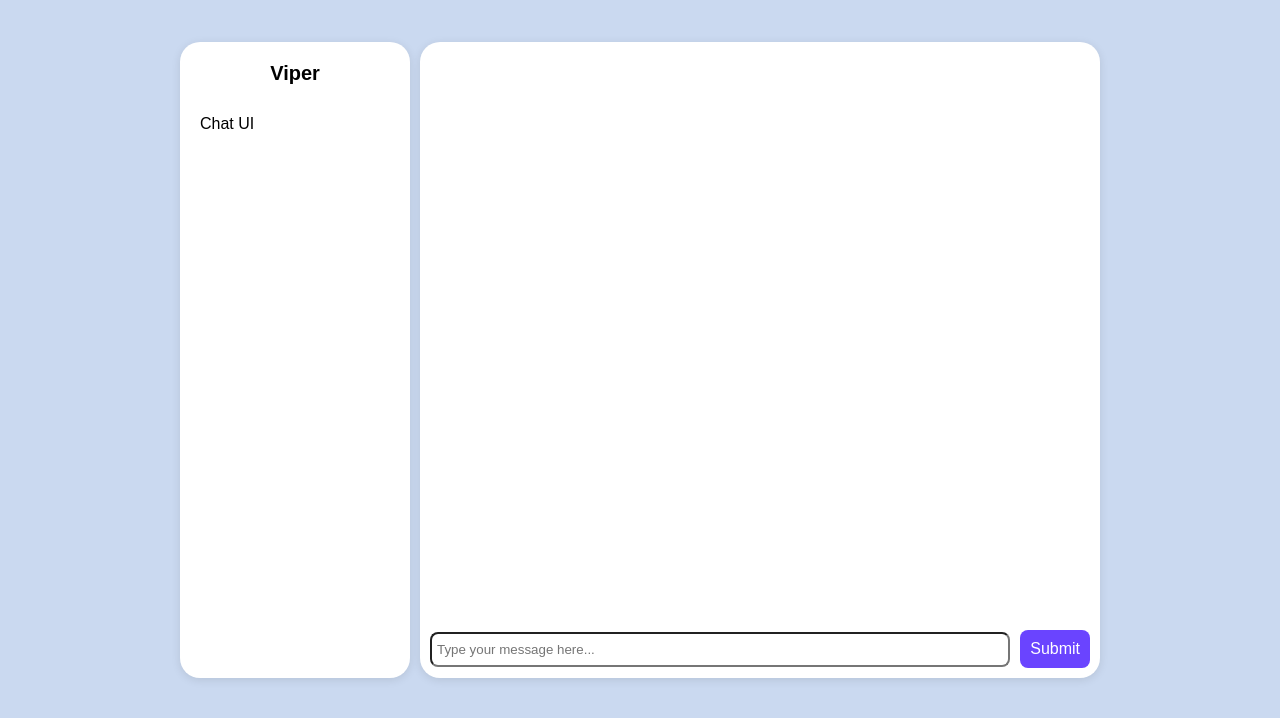
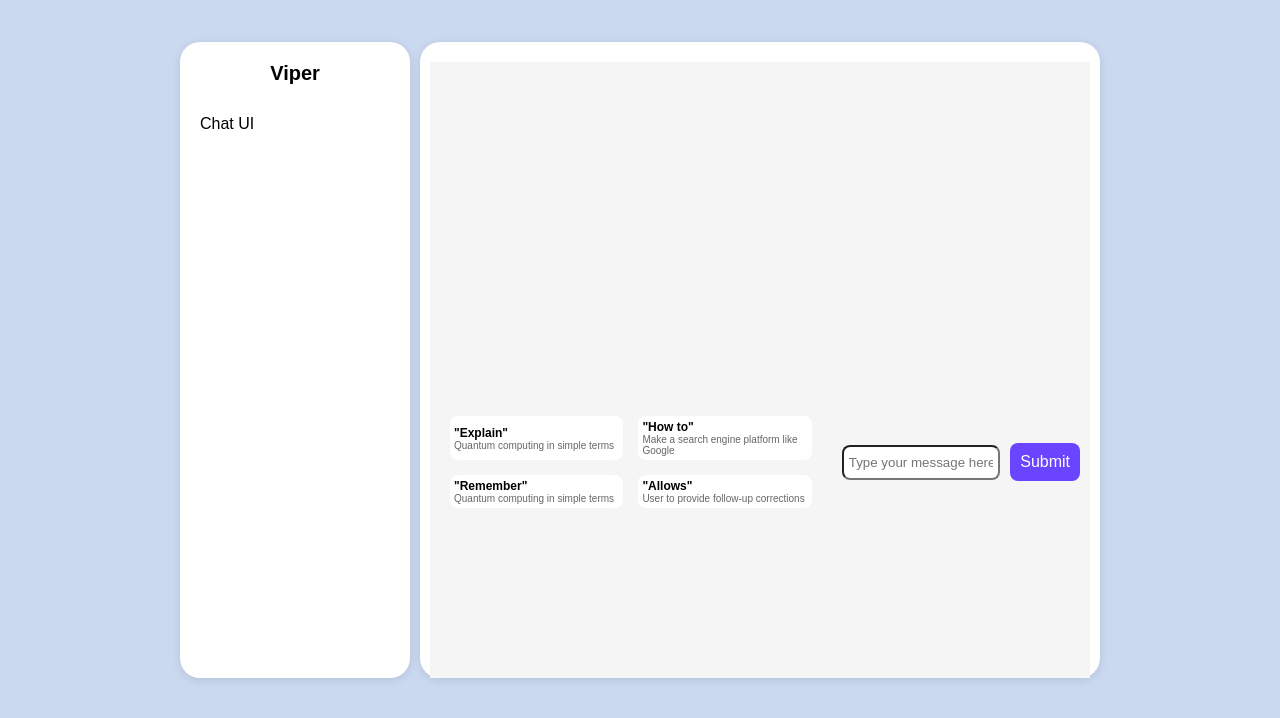
Before and after one commit to bxthien/OJT-GW-FirstProject, a website: page components/chatbot/chatbot.html in a window 1280 px wide. Shown: the part 70-788 px from the top of the page. Drawn offline with Linux system fonts and the light colour scheme.

Commit message:
FPGW-27: add shortcart ui on chatbox

```diff
--- a/components/chatbot/chatbot.css
+++ b/components/chatbot/chatbot.css
@@ -990,3 +990,69 @@ body.dark-mode .main-content-top {
     height: 35px;
   }
 }
+
+
+/* UIcard */
+
+.shortcut-ui{
+    font-family: Arial, sans-serif;
+    background-color: #f5f5f5;
+    display: flex;
+    justify-content: center;
+    align-items: center;
+    min-height: 100vh;
+    margin: 0;
+  }
+
+.shortcut-container {
+    display: grid;
+    grid-template-columns: 1fr 1fr;
+    gap: 15px;
+    padding: 20px;
+    border-radius: 10px;
+    max-width: 600px;
+  }
+
+  .shortcut-card {
+    background-color: #ffffff;
+    gap: 2px;
+    display: flex;
+    align-items: center;
+    padding: 4px;
+    border-radius: 8px;
+    cursor: pointer;
+    transition: background-color 0.3s;
+  }
+
+  .shortcut-card:hover {
+    background-color: #444;
+    color: white;
+  }
+
+  .shortcut-icon {
+    width: 30px;
+    height: 30px;
+    margin-right: 8px;
+    border-radius: 50%;
+    background-size: cover;
+    background-repeat: no-repeat;
+  }
+
+  .shortcut-content {
+    display: flex;
+    flex-direction: column;
+    align-items: flex-start;
+    flex-grow: 1;
+  }
+
+  .shortcut-title {
+    font-weight: bold;
+    font-size: 12px;
+  }
+
+  .shortcut-description {
+    font-size: 10px;
+    color: #666;
+    display: flex;
+    align-items: center;
+  }
--- a/components/chatbot/chatbot.html
+++ b/components/chatbot/chatbot.html
@@ -117,11 +117,46 @@
             </div>
           </div>
 
+
           <!-- Chat Section -->
           <section class="chat-section">
             <div class="chat-container">
               <div class="chat-box">
-                <div class="chat-bot"></div>
+                <div class="chat-bot">
+
+
+                  <div class="shortcut-ui">
+                  <div class="shortcut-container">
+
+                    <div class="shortcut-card">
+                      <div class="shortcut-content">
+                        <div class="shortcut-title">"Explain"</div>
+                        <div class="shortcut-description">Quantum computing in simple terms</div>
+                      </div>
+                    </div>
+
+                    <div class="shortcut-card">
+                      <div class="shortcut-content">
+                        <div class="shortcut-title">"How to"</div>
+                        <div class="shortcut-description">Make a search engine platform like Google</div>
+                      </div>
+                    </div>
+
+                    <div class="shortcut-card">
+                      <div class="shortcut-content">
+                        <div class="shortcut-title">"Remember"</div>
+                        <div class="shortcut-description">Quantum computing in simple terms</div>
+                      </div>
+                    </div>
+
+                    <div class="shortcut-card">
+                      <div class="shortcut-content">
+                        <div class="shortcut-title">"Allows"</div>
+                        <div class="shortcut-description">User to provide follow-up corrections</div>
+                      </div>
+                    </div>
+                    </div>
+
                 <div class="chat-input">
                   <input
                     type="text"
--- a/components/chatbot/chatbot.js
+++ b/components/chatbot/chatbot.js
@@ -361,3 +361,17 @@ document.addEventListener("DOMContentLoaded", () => {
       }
   });
 });
+
+
+// Import Bootstrap CSS
+const bootstrapLink = document.createElement('link');
+bootstrapLink.rel = 'stylesheet';
+bootstrapLink.href = 'https://cdn.jsdelivr.net/npm/bootstrap@5.3.0/dist/css/bootstrap.min.css';
+document.head.appendChild(bootstrapLink);
+
+
+// Import custom CSS (UIcard.css)
+const UIcardCSS = document.createElement('link');
+UIcardCSS.rel = 'stylesheet';
+UIcardCSS.href = 'UIcard.css';
+document.head.appendChild(UIcardCSS);
```
